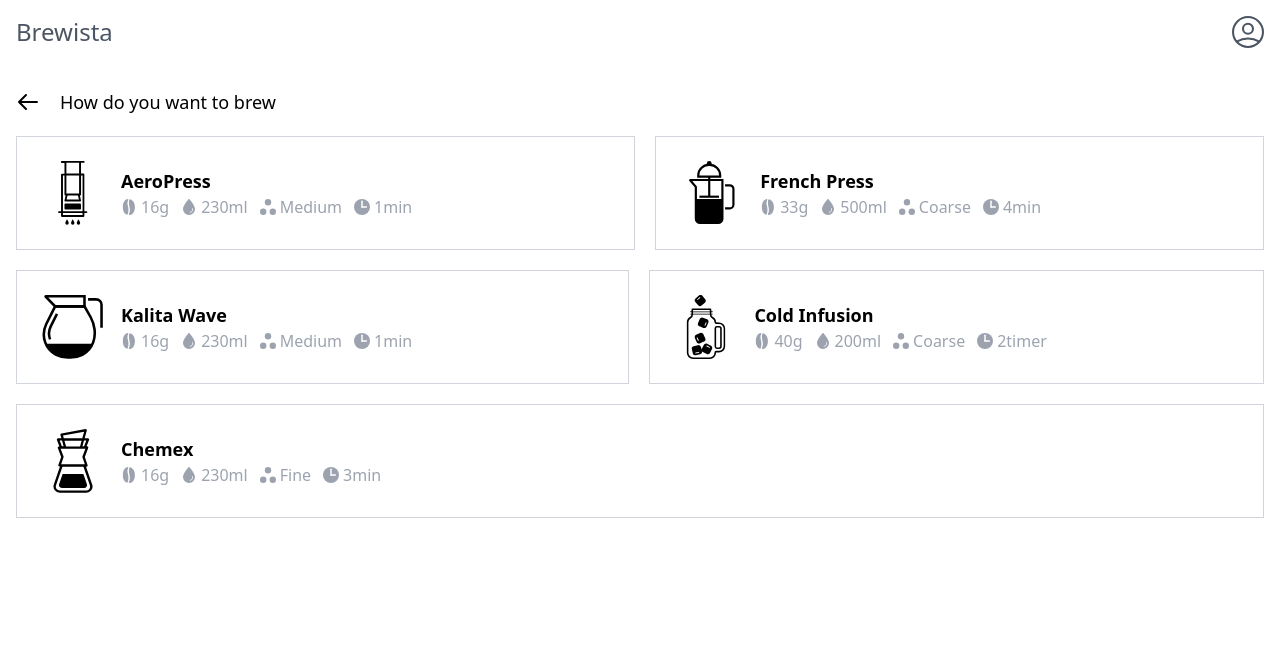
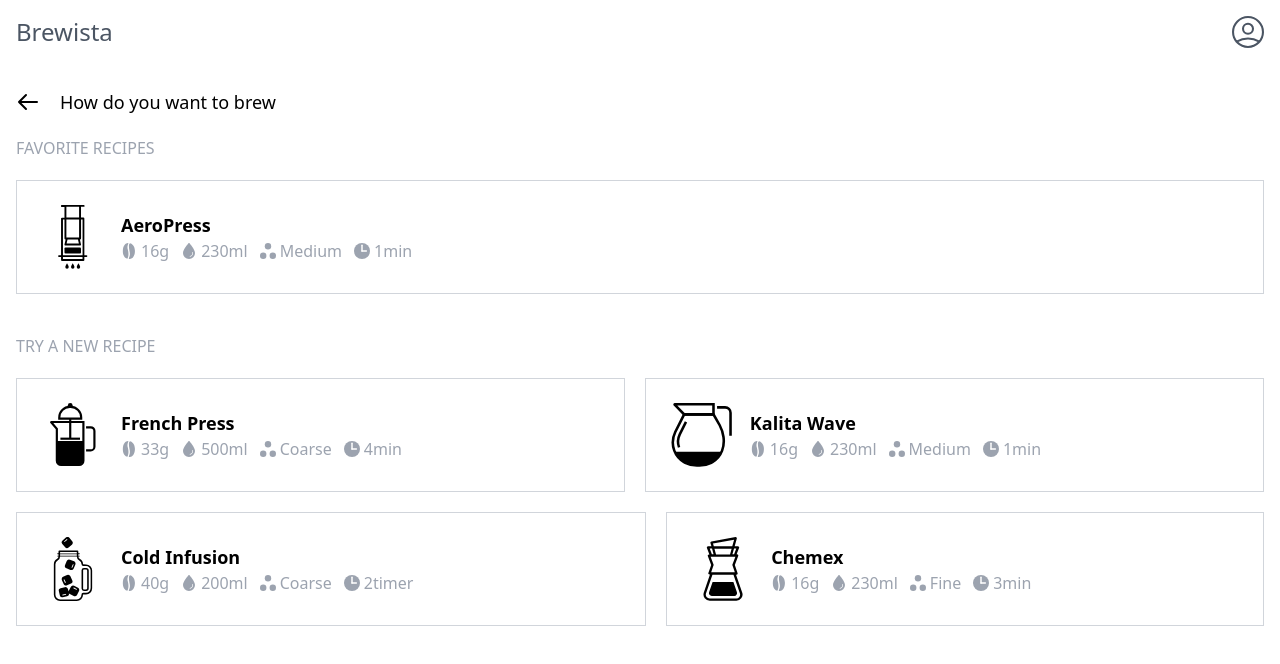
Before and after one commit to casperb123/brewista, a Vue app: page /recipes/1 in a window 1280 px wide. Shown: the top 664 px of the page. Built offline with nearby package versions, Linux system fonts and the light colour scheme.

Commit message:
Added favorite recipes

```diff
--- a/src/pages/coffee/PickRecipe.vue
+++ b/src/pages/coffee/PickRecipe.vue
@@ -1,6 +1,28 @@
 <template>
   <section>
     <base-back-title title="How do you want to brew" to="/coffee" />
+    <section class="flex flex-col gap-10">
+      <div v-if="hasFavoriteRecipes" class="flex flex-col gap-5">
+        <p class="uppercase text-gray-400">Favorite Recipes</p>
+        <ul class="flex flex-wrap gap-5">
+          <recipe-item
+            v-for="recipe in favoriteRecipes"
+            :key="recipe"
+            :id="recipe.id"
+            :recipeId="recipe.recipeId"
+            :coffeeId="coffeeId"
+            :title="recipe.title"
+            :beanAmount="recipe.beanAmount"
+            :waterAmount="recipe.waterAmount"
+            :grindSize="recipe.grindSize"
+            :brewTime="recipe.brewTime"
+            :steps="recipe.steps"
+            class="flex-auto"
+          />
+        </ul>
+      </div>
+      <div class="flex flex-col gap-5">
+        <p class="uppercase text-gray-400">Try a new recipe</p>
         <ul class="flex flex-wrap gap-5">
           <recipe-item
             v-for="recipe in recipes"
@@ -17,6 +39,8 @@
             class="flex-auto"
           />
         </ul>
+      </div>
+    </section>
   </section>
 </template>
 
@@ -35,7 +59,13 @@
   },
   computed: {
     recipes() {
-      return this.$store.getters["coffee/recipes"];
+      return this.$store.getters["coffee/nonFavoriteRecipes"];
+    },
+    favoriteRecipes() {
+      return this.$store.getters["coffee/favoriteRecipes"];
+    },
+    hasFavoriteRecipes() {
+      return this.$store.getters["coffee/hasFavoriteRecipes"];
     },
   },
 };
--- a/src/store/modules/coffee/getters.js
+++ b/src/store/modules/coffee/getters.js
@@ -4,6 +4,15 @@
   },
   recipes(state) {
     return state.availableRecipes;
+  },
+  nonFavoriteRecipes(_, getters) {
+    return getters.recipes.filter((r) => !r.favorite);
+  },
+  favoriteRecipes(state, getters) {
+    return state.availableRecipes.filter((r) => r.favorite);
+  },
+  hasFavoriteRecipes(_, getters) {
+    return getters.favoriteRecipes && getters.favoriteRecipes.length > 0;
   },
   latestBrews(state) {
     return state.latestBrews;
--- a/src/store/modules/coffee/index.js
+++ b/src/store/modules/coffee/index.js
@@ -56,6 +56,7 @@
       availableRecipes: [
         {
           id: "1",
+          favorite: true,
           recipeId: "#aeropress",
           title: "AeroPress",
           beanAmount: "16g",
@@ -73,6 +74,7 @@
         },
         {
           id: "2",
+          favorite: false,
           recipeId: "#french",
           title: "French Press",
           beanAmount: "33g",
@@ -90,6 +92,7 @@
         },
         {
           id: "3",
+          favorite: false,
           recipeId: "#kalita",
           title: "Kalita Wave",
           beanAmount: "16g",
@@ -107,6 +110,7 @@
         },
         {
           id: "4",
+          favorite: false,
           recipeId: "#infusion",
           title: "Cold Infusion",
           beanAmount: "40g",
@@ -124,6 +128,7 @@
         },
         {
           id: "5",
+          favorite: false,
           recipeId: "#chemex",
           title: "Chemex",
           beanAmount: "16g",
```
Lines whose indentation alone changed are shown as unchanged.
